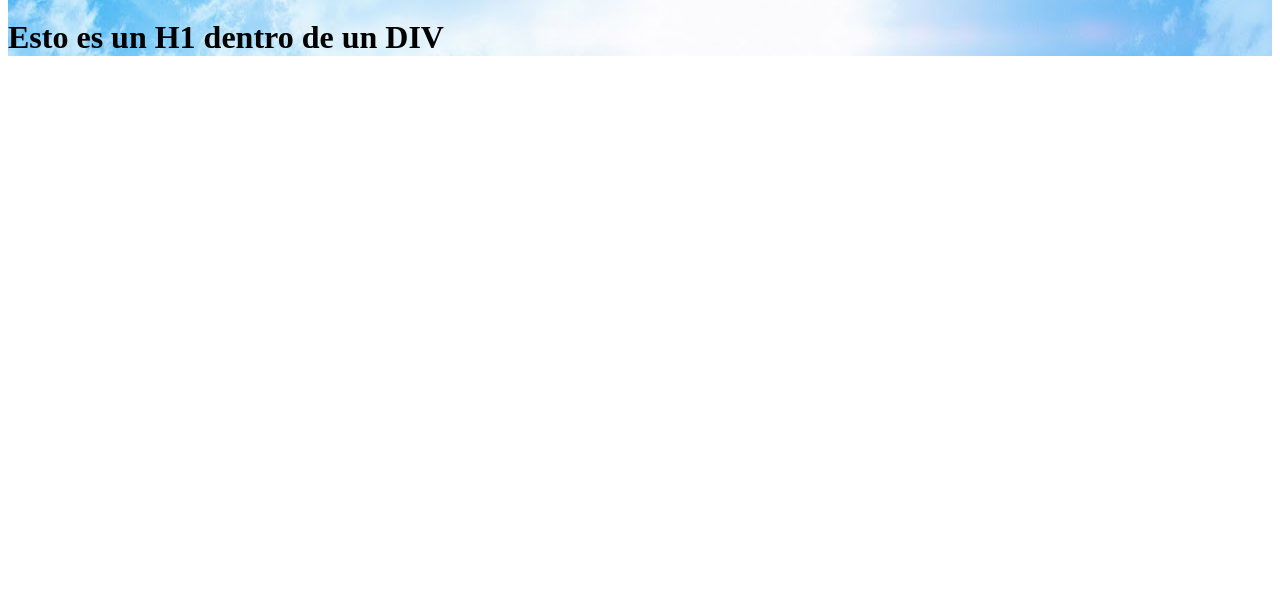
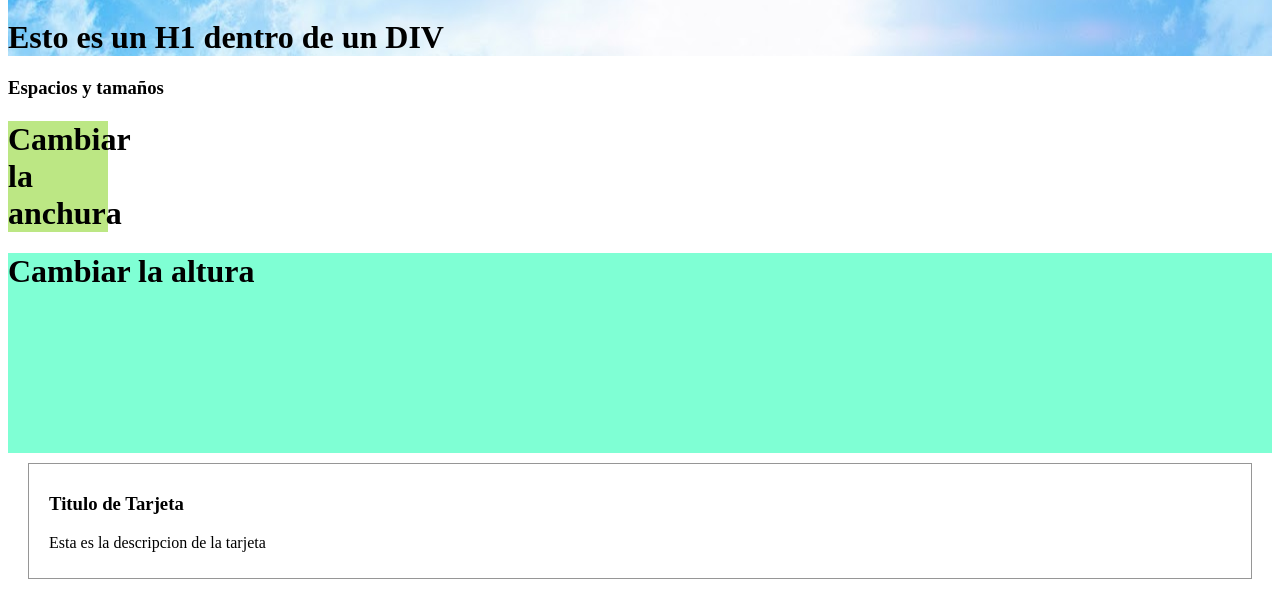
Before and after one commit to Gvasqueza/OpenBootCamp, a plain HTML site: page HTML-CSS/01-Introduccion/04/introestilos.html in a window 1280 px wide. Shown: the part 280-869 px from the top of the page. Before the commit the page ends 800 px from the top, so only its background shows below. Drawn offline with Linux system fonts and the light colour scheme.

Commit message:
modulo 4 y ejercicio agregado

```diff
--- a/HTML-CSS/01-Introduccion/04/introestilos.css
+++ b/HTML-CSS/01-Introduccion/04/introestilos.css
@@ -27,3 +27,24 @@
     background-image: url("imagenes/fondo.jpg");
     background-position: center center;
 }
+
+/*Tamaños*/
+
+.ancho{
+    background-color: #BCE784;
+    width: 100px;
+}
+
+.alto{
+    background-color: aquamarine;
+    height: 200px;
+}
+
+.tarjeta{
+    border-style: solid;
+    border-color: rgb(150, 150, 150);
+    border-width: 1px;
+    /*border-top: none; (para quitar el borde de arriba)*/
+    padding: 10px 20px;
+    margin: 10px 20px;
+}
--- a/HTML-CSS/01-Introduccion/04/introestilos.html
+++ b/HTML-CSS/01-Introduccion/04/introestilos.html
@@ -22,6 +22,21 @@
         <p>Hola</p>
         <h1>Esto es un H1 dentro de un DIV</h1>
     </div>
+
+    <h3>Espacios y tamaños</h3>
+    <div class="ancho">
+        <h1>Cambiar la anchura</h1>
+    </div>
+
+    <div class="alto">
+        <h1>Cambiar la altura</h1>
+    </div>
+
+    <div class="tarjeta">
+        <h3 class="encabezado">Titulo de Tarjeta</h3>
+        <p class="descripcion">Esta es la descripcion de la tarjeta</p>
+    </div>
+
 </body>
 
 </html>
--- /dev/null
+++ b/HTML-CSS/01-Introduccion/04/texto.css
@@ -0,0 +1,9 @@
+@import url('https://fonts.googleapis.com/css2?family=Source+Sans+Pro:ital,wght@0,300;0,400;0,600;1,400&display=swap');
+
+
+html{
+    font-family: 'Source Sans Pro', sans-serif;;
+    font-size: larger;
+    font-weight: 700;
+    font-style: italic;
+}
```
Also changed, not shown: HTML-CSS/01-Introduccion/04/textosconhtml.html (added, +21 -0 lines).
